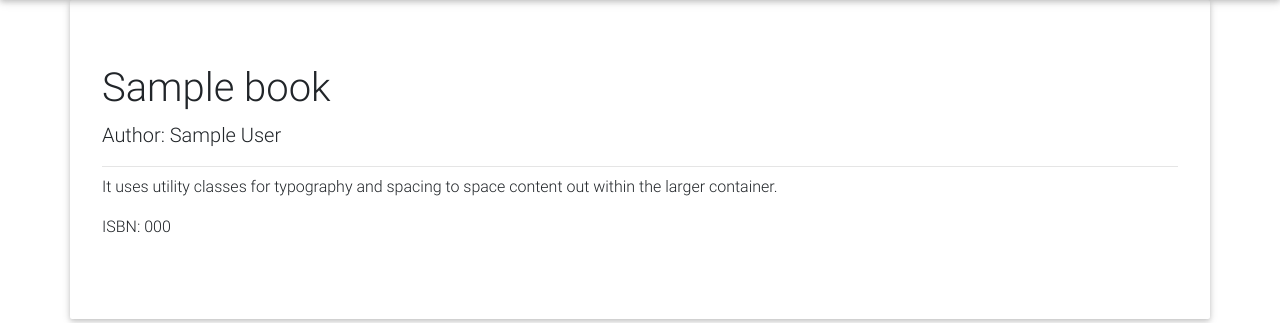
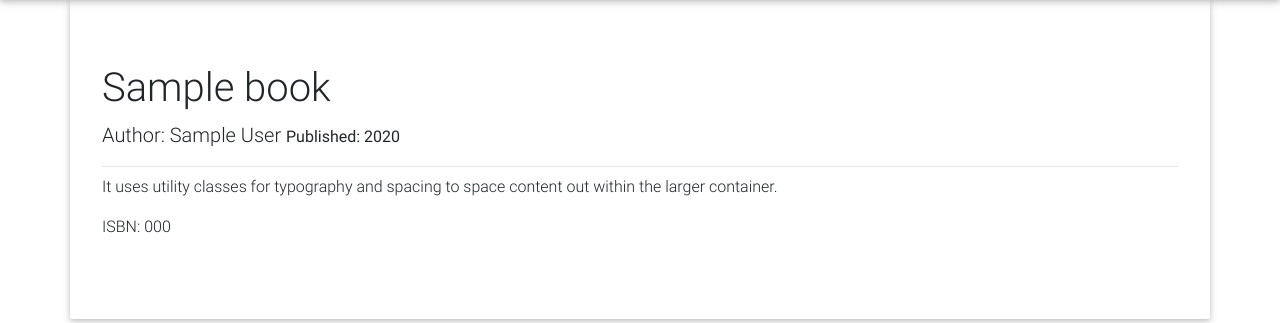
Before and after one commit to Alexmhack/django_books, a Django app: page /book/1/detail/ in a window 1280 px wide. Shown: the part 56-379 px from the top of the page. Run offline with Django 3.2, Linux system fonts and the light colour scheme; tables that the repository leaves empty hold one stand-in row (values such as "Sample post"); parts of the project's set-up code (start-up, migrations or seed data) failed here and were passed over; some libraries are stand-ins or nearby versions.

Commit message:
add year in detail view template

```diff
--- a/templates/book/book_detail.html
+++ b/templates/book/book_detail.html
@@ -4,7 +4,7 @@
 
 	<div class="jumbotron container">
 	    <h1 class="h1-responsive">{{ book.title }}</h1>
-	    <p class="lead">Author: {{ book.author }}</p>
+	    <p class="lead">Author: {{ book.author }} <small>Published: {{ book.year }}</small></p>
 	    <hr class="my-2">
 	    <p>It uses utility classes for typography and spacing to space content out within the larger
 	        container.
```
